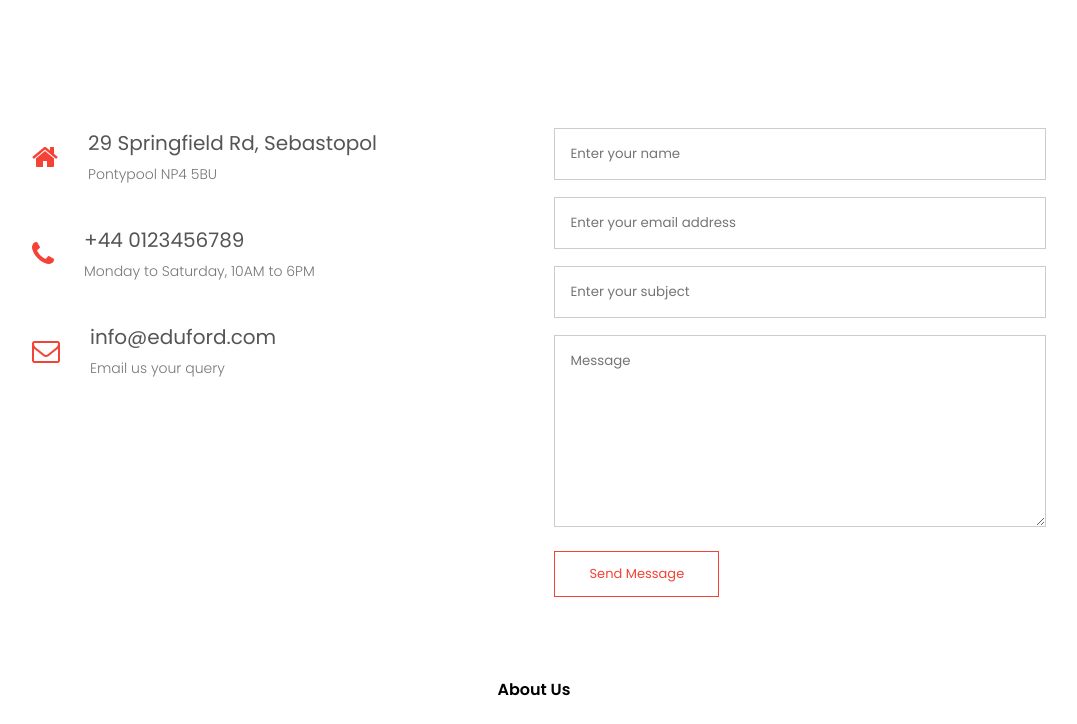
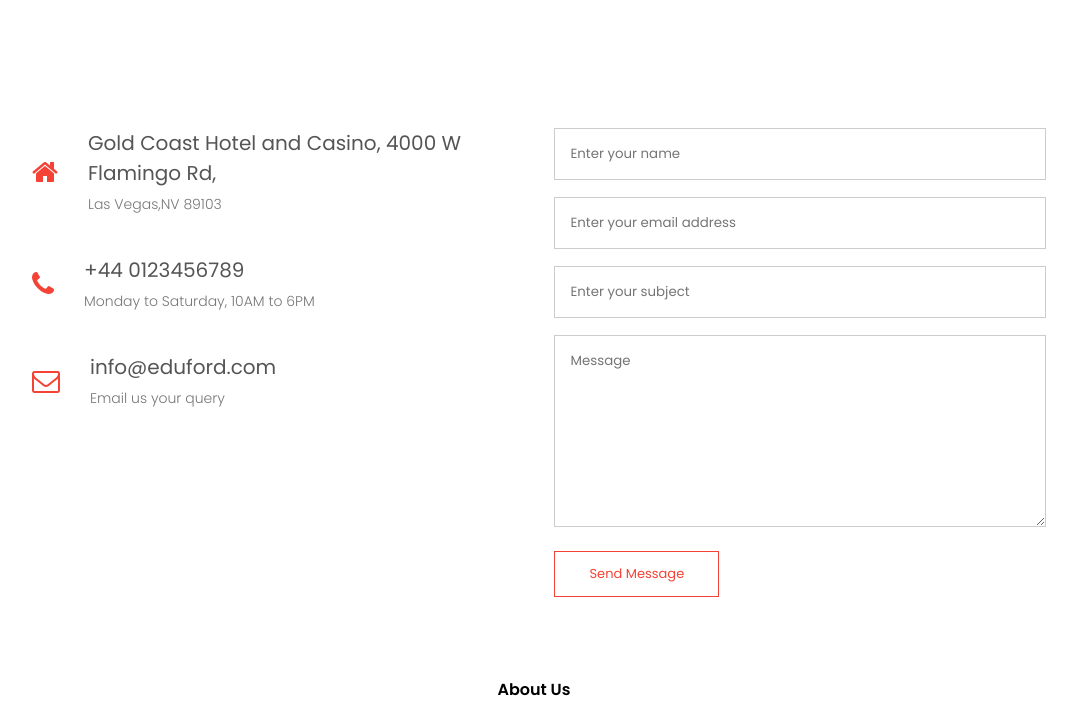
Before and after one commit to ShaneFelvus/Eduford-Uni, a plain HTML site: page contact.html in a window 1280 px wide. Shown: the part 940-1664 px from the top of the page, without its empty margins (106-1183 px from the left). Drawn offline with Linux system fonts and the light colour scheme.

Commit message:
Update contact.html

```diff
--- a/contact.html
+++ b/contact.html
@@ -44,8 +44,8 @@
                 <div>
                     <i class="fa fa-home"></i>
                     <span>
-                        <h5>29 Springfield Rd, Sebastopol </h5>
-                        <p>Pontypool NP4 5BU</p>
+                        <h5>Gold Coast Hotel and Casino, 4000 W Flamingo Rd,</h5>
+                        <p>Las Vegas,NV 89103</p>
                     </span>
                 </div>
                 <div>
```
